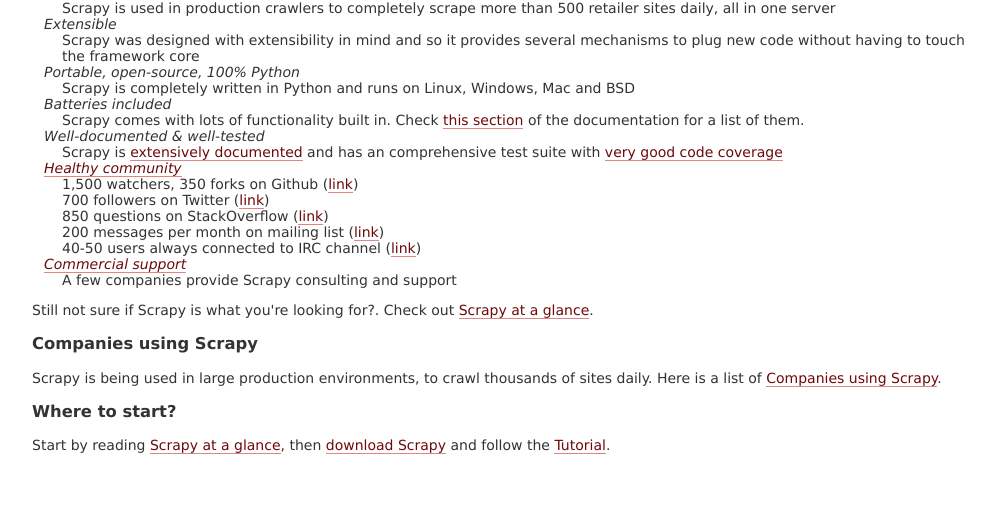
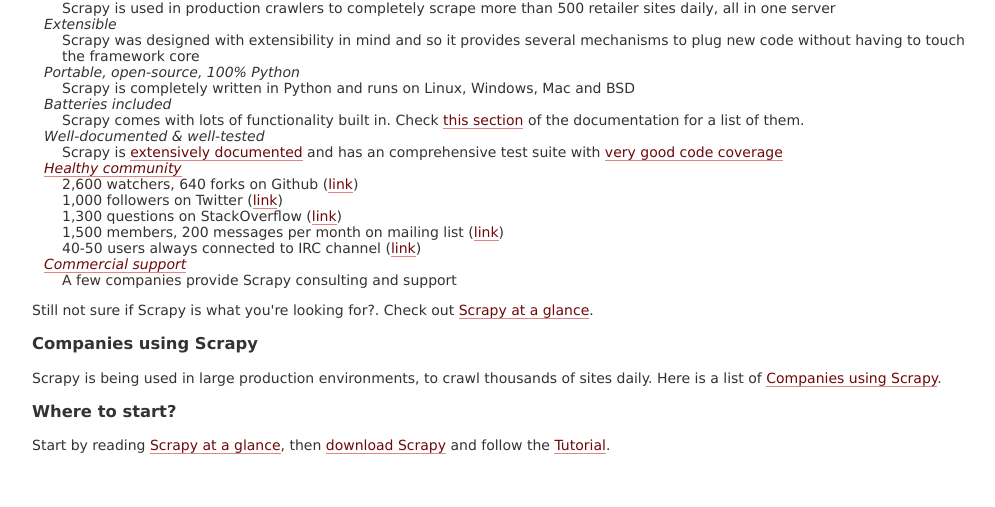
Before and after one commit to scrapy/scrapy.org, a Django app: template templates/pages/home.html in a window 1280 px wide. Shown: the part 351-858 px from the top of the page, without its empty margins (128-1123 px from the left). Run offline with Django 3.2, Linux system fonts and the light colour scheme; the template is opened without the code that fills it, so the values that code supplies are empty; some libraries are stand-ins or nearby versions; grey boxes are pictures that could not be loaded.

Commit message:
update community stats

```diff
--- a/templates/pages/home.html
+++ b/templates/pages/home.html
@@ -47,10 +47,10 @@
 
     <dt><a href="/community">Healthy community</a></dt>
     <dd>
-    1,500 watchers, 350 forks on Github (<a href="https://github.com/scrapy/scrapy">link</a>)<br>
-    700 followers on Twitter (<a href="http://twitter.com/ScrapyProject">link</a>)<br>
-    850 questions on StackOverflow (<a href="http://stackoverflow.com/tags/scrapy/info">link</a>)<br>
-    200 messages per month on mailing list (<a href="https://groups.google.com/forum/?fromgroups#!aboutgroup/scrapy-users">link</a>)<br>
+    2,600 watchers, 640 forks on Github (<a href="https://github.com/scrapy/scrapy">link</a>)<br>
+    1,000 followers on Twitter (<a href="http://twitter.com/ScrapyProject">link</a>)<br>
+    1,300 questions on StackOverflow (<a href="http://stackoverflow.com/tags/scrapy/info">link</a>)<br>
+    1,500 members, 200 messages per month on mailing list (<a href="https://groups.google.com/forum/?fromgroups#!aboutgroup/scrapy-users">link</a>)<br>
     40-50 users always connected to IRC channel (<a href="http://webchat.freenode.net/?channels=scrapy">link</a>)
     </dd>
 
```
